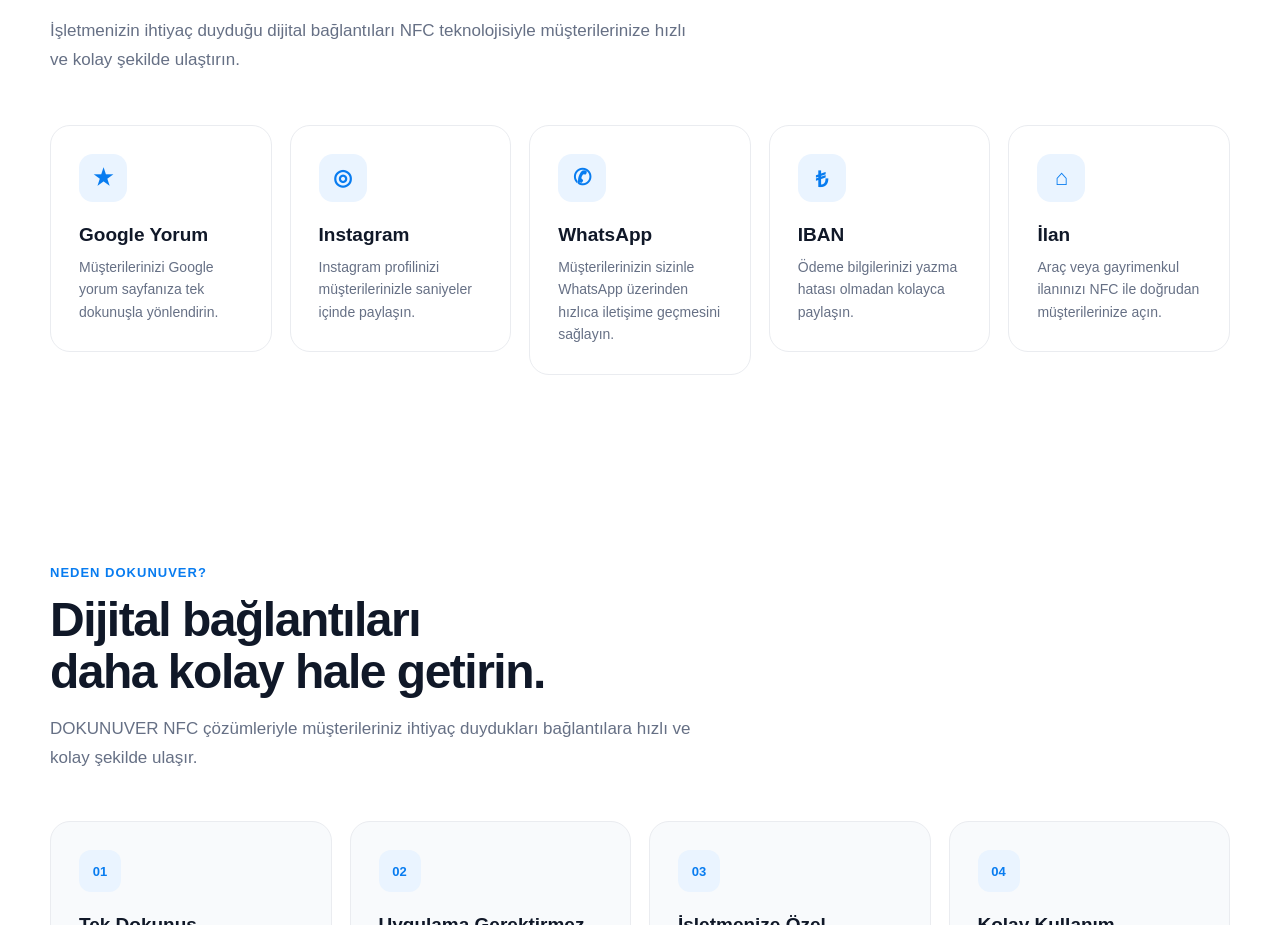
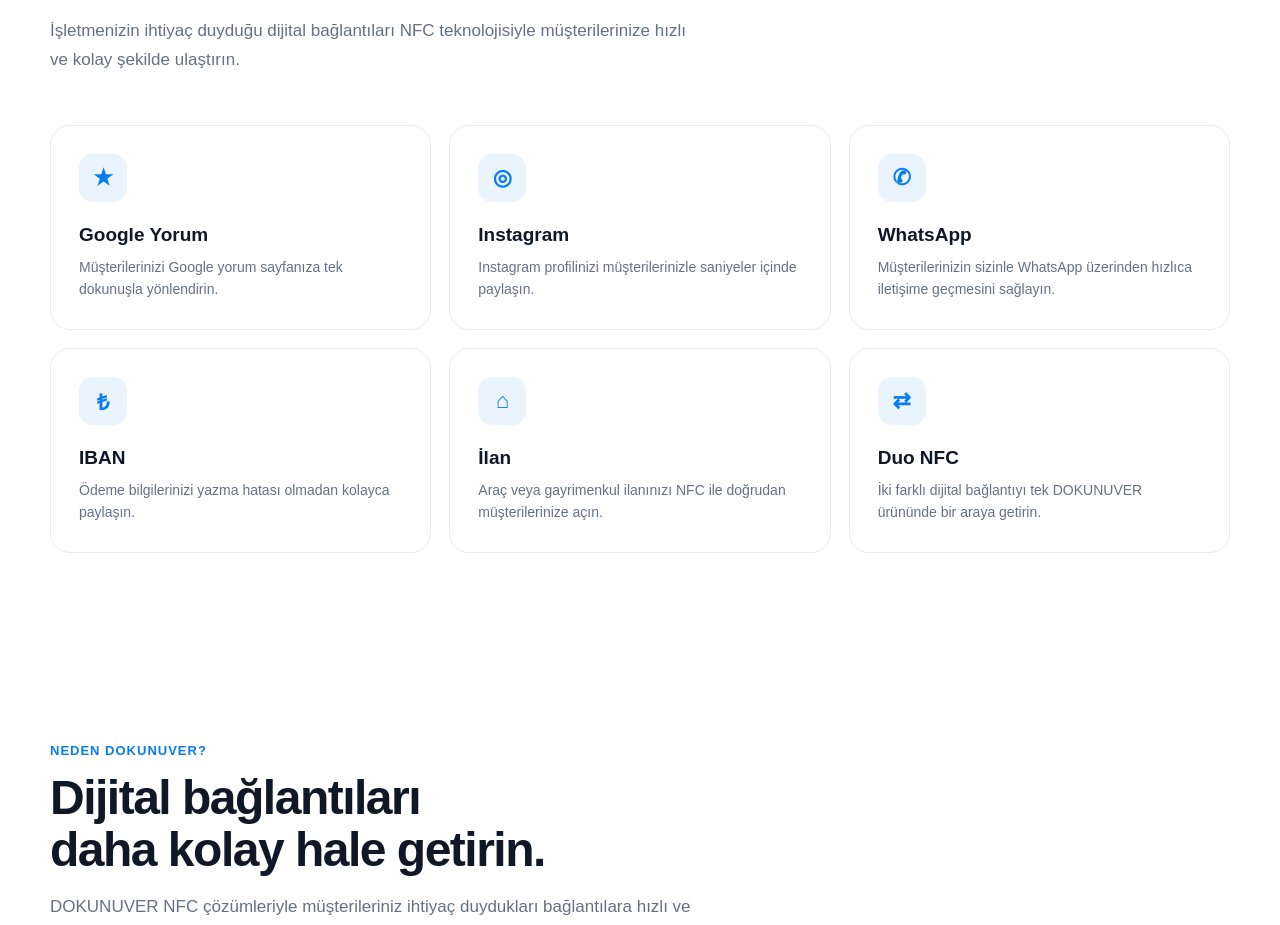
Before and after one commit to temurtasyucel-ops/dokunuver-Web, a Next.js app: page / in a window 1280 px wide. Shown: the part 1162-2087 px from the top of the page. Built offline with nearby package versions, Linux system fonts and the light colour scheme.

Commit message:
Update product grid layout

```diff
--- a/app/page.js
+++ b/app/page.js
@@ -243,9 +243,10 @@ export default function Home() {
     </div>
 
  <div
+  className="products-grid"
   style={{
     display: "grid",
-        gridTemplateColumns: "repeat(auto-fit, minmax(220px, 1fr))",
+    gridTemplateColumns: "repeat(3, minmax(0, 1fr))",
     gap: "18px",
   }}
 >
@@ -318,6 +319,21 @@ export default function Home() {
     description="Araç veya gayrimenkul ilanınızı NFC ile doğrudan müşterilerinize açın."
   />
 </a>
+
+<a
+  href="/urunler/duo"
+  style={{
+    textDecoration: "none",
+    color: "inherit",
+  }}
+>
+  <ProductCard
+    icon="⇄"
+    title="Duo NFC"
+    description="İki farklı dijital bağlantıyı tek DOKUNUVER ürününde bir araya getirin."
+  />
+</a>
+
     </div>
   </div>
 </section>
```
Lines whose indentation alone changed are shown as unchanged.
